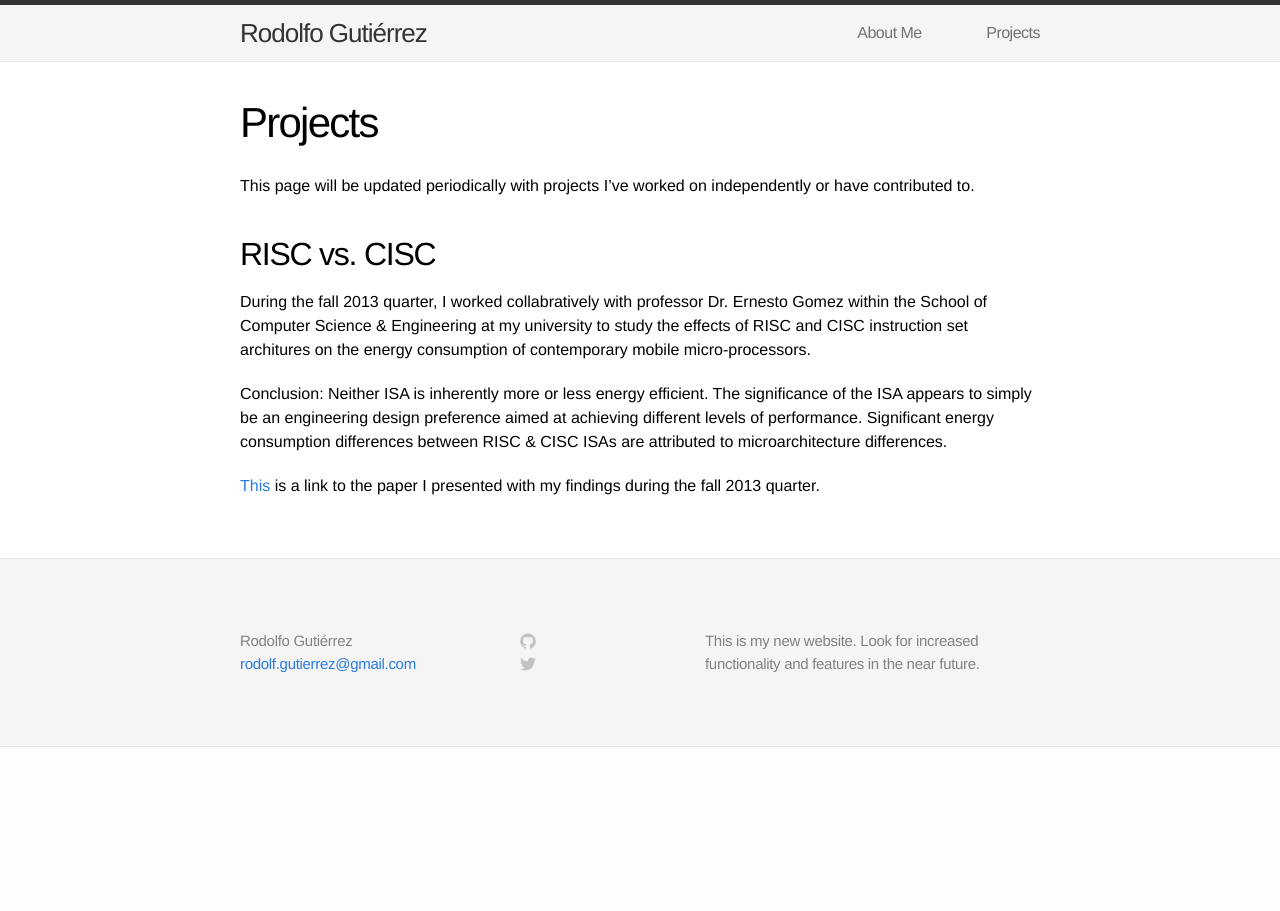
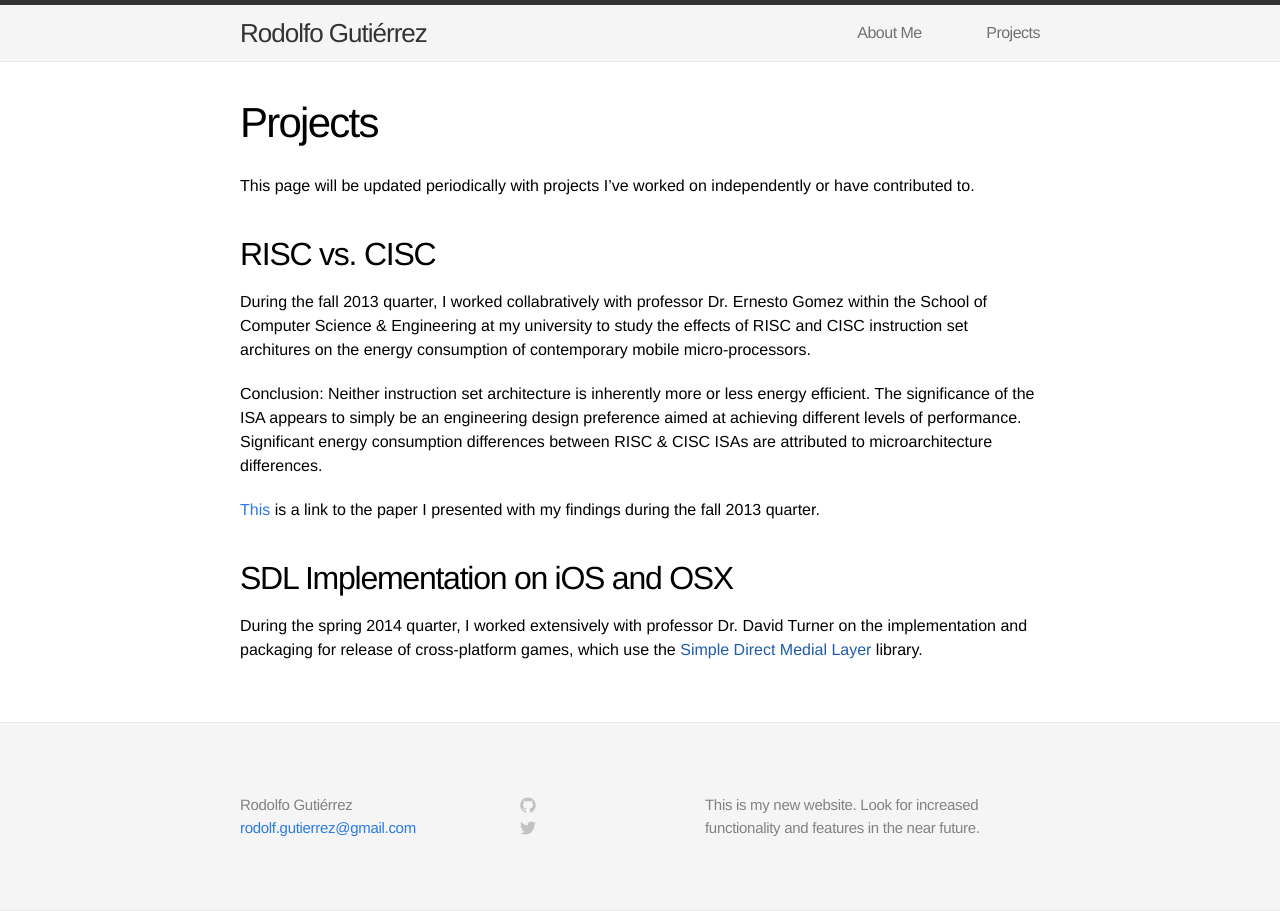
Before and after one commit to gutzrodolfo/arwedding.love, a Jekyll site: the page built from projects.md, in a window 1280 px wide. Built offline with Jekyll 4.4.1, drawn with Linux system fonts in a browser that asks for light colours.

Commit message:
changes to projects page

```diff
--- a/projects.md
+++ b/projects.md
@@ -10,7 +10,11 @@ This page will be updated periodically with projects I've worked on independentl
 
 During the fall 2013 quarter, I worked collabratively with professor Dr. Ernesto Gomez within the School of Computer Science & Engineering at my university to study the effects of RISC and CISC instruction set architures on the energy consumption of contemporary mobile micro-processors.
 
-Conclusion: Neither ISA is inherently more or less energy efficient. The significance of the
+Conclusion: Neither instruction set architecture is inherently more or less energy efficient. The significance of the
 ISA appears to simply be an engineering design preference aimed at achieving different levels of performance. Significant energy consumption differences between RISC & CISC ISAs are attributed to microarchitecture differences.
 
 [This]({{ site.url }}/assets/cse595_Fall2013.pdf) is a link to the paper I presented with my findings during the fall 2013 quarter.
+
+<h2> SDL Implementation on iOS and OSX </h2>
+
+During the spring 2014 quarter, I worked extensively with professor Dr. David Turner on the implementation and packaging for release of cross-platform games, which use the [Simple Direct Medial Layer]({{https://www.libsdl.org}}) library.
```
